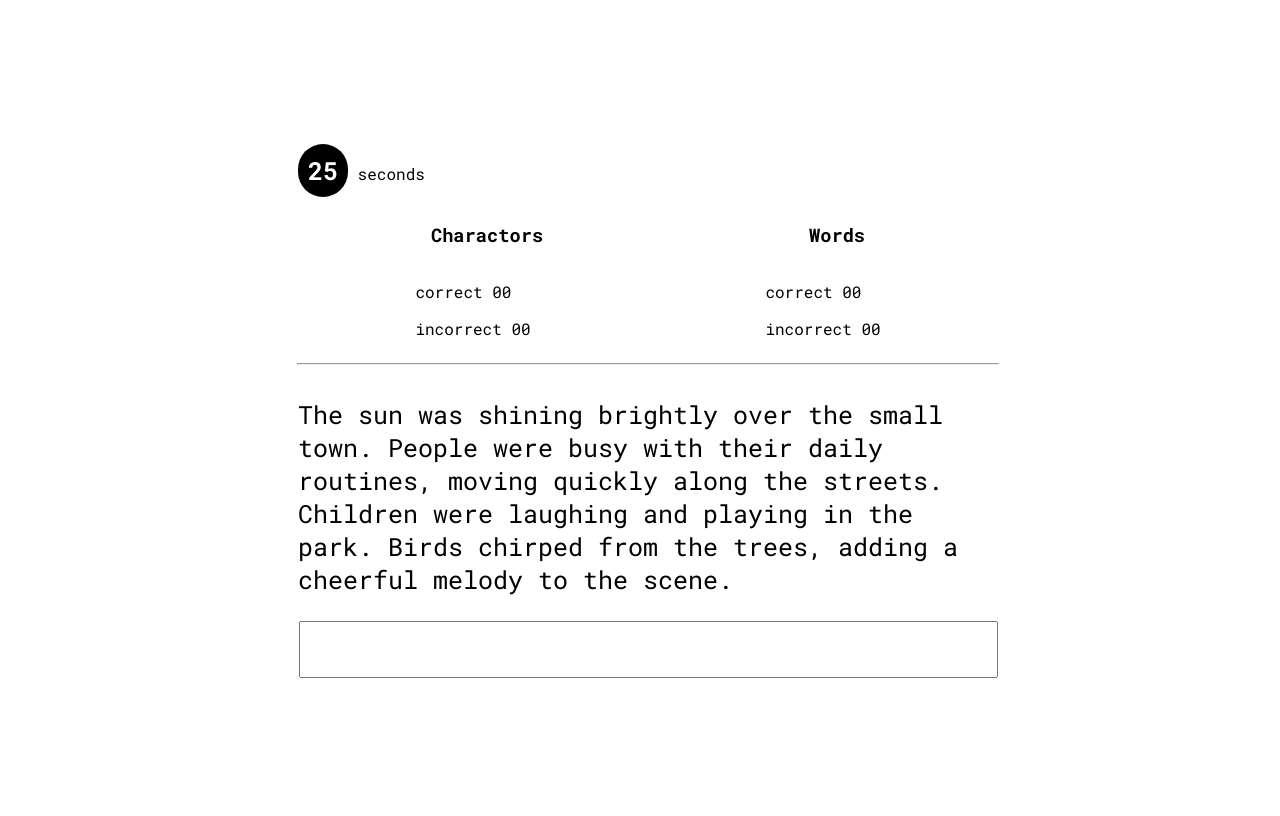
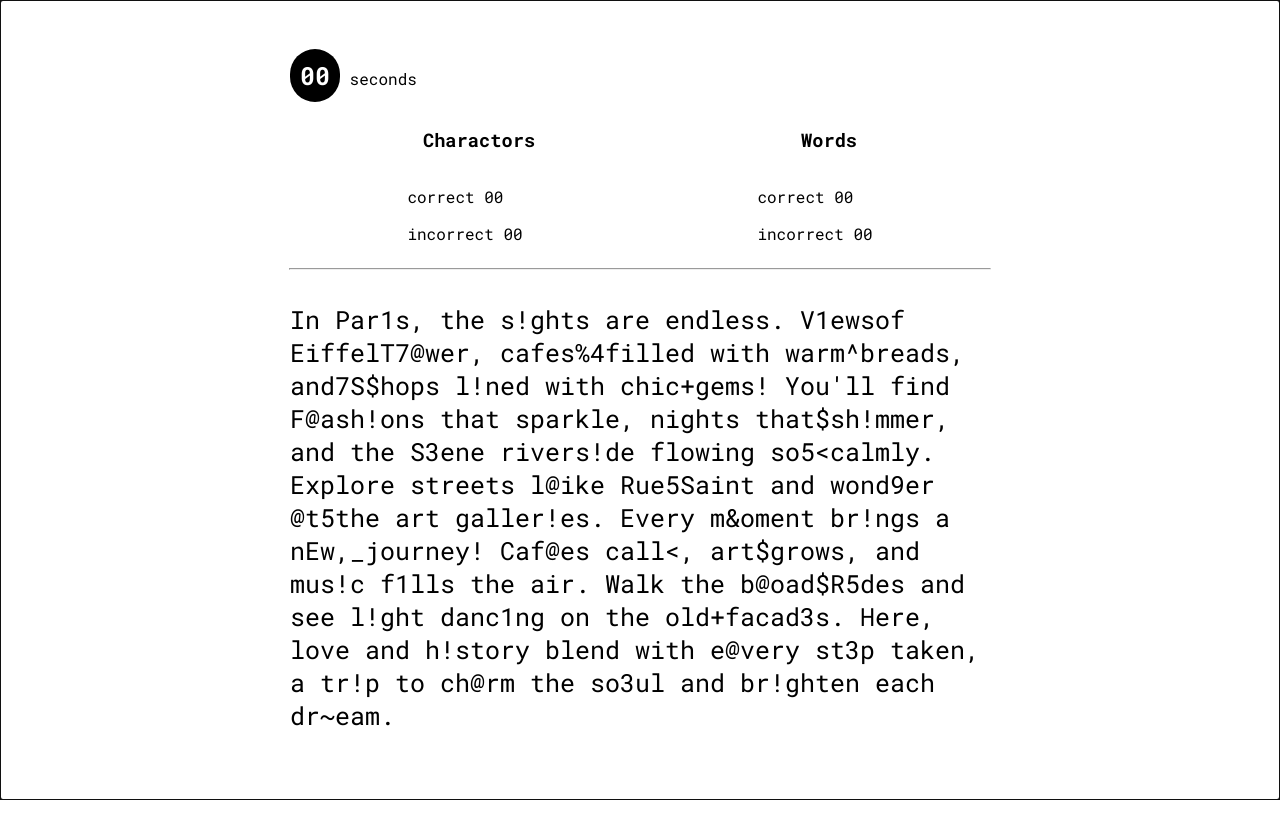
Before and after one commit to GayashanGamage/typing-game, a Vue app: page /eveluation in a window 1280 px wide. Built offline with nearby package versions, Linux system fonts and the light colour scheme.

Commit message:
remove text input box and replace with div

```diff
--- a/src/views/result.vue
+++ b/src/views/result.vue
@@ -14,8 +14,9 @@
   height: 100vh;
 }
 .page-title {
+  font-family: "Roboto Mono", monospace;
   font-size: 25px;
-  font-family: "Roboto Mono", serif;
-  font-weight: 900;
+  width: 700px;
+  text-align: center;
 }
 </style>
--- a/src/views/typeEveluation.vue
+++ b/src/views/typeEveluation.vue
@@ -1,5 +1,11 @@
 <template>
-  <div class="level-one-container">
+  <div
+    class="level-one-container"
+    @keydown="typing"
+    tabindex="0"
+    @focusout="showPopup"
+    id="mainwindow"
+  >
     <div class="timer-container">
       <p>
         <span class="timer">{{ String(timer).padStart(2, "0") }}</span> seconds
@@ -25,23 +31,25 @@
     <p class="paragraph" id="abc">
       <span class="slct" v-html="completeText"></span>{{ paragraph.join("") }}
     </p>
-    <input
-      id="inputBox"
-      type="text"
-      class="userInput"
-      @keydown="typing"
-      @click="changeCursor"
-      v-model="userInput"
-    />
+    <div class="popup" v-show="popup">
+      <div class="popup-message">
+        <p class="info">Just type this shit & find your performance</p>
+        <button class="popup-button" @click="focusOnEditor">LET'S START</button>
+      </div>
+    </div>
   </div>
 </template>
 
 <script setup>
 import router from "@/router";
-import { onMounted, ref } from "vue";
+import { onBeforeMount, onMounted, ref } from "vue";
+
+onMounted(() => {
+  document.getElementById("mainwindow").focus();
+});
 
 const paragraphL =
-  "The sun was shining brightly over the small town. People were busy with their daily routines, moving quickly along the streets. Children were laughing and playing in the park. Birds chirped from the trees, adding a cheerful melody to the scene.";
+  "In Par1s, the s!ghts are endless. V1ewsof EiffelT7@wer, cafes%4filled with warm^breads, and7S$hops l!ned with chic+gems! You'll find F@ash!ons that sparkle, nights that$sh!mmer, and the S3ene rivers!de flowing so5<calmly. Explore streets l@ike Rue5Saint and wond9er @t5the art galler!es. Every m&oment br!ngs a nEw,_journey! Caf@es call<, art$grows, and mus!c f1lls the air. Walk the b@oad$R5des and see l!ght danc1ng on the old+facad3s. Here, love and h!story blend with e@very st3p taken, a tr!p to ch@rm the so3ul and br!ghten each dr~eam.";
 
 const paragraph = ref(paragraphL.split(""));
 const userInput = ref("");
@@ -58,7 +66,10 @@ const incorrectW = ref(0);
 
 // timmer
 const isTimmerRun = ref(false);
-const timer = ref(25);
+const timer = ref(0);
+
+// focuse out popup
+const popup = ref(false);
 
 const prohibitedKeys = [
   "Backspace",
@@ -137,12 +148,6 @@ const checkWord = (userInput, paragraphInput) => {
 };
 
 const typing = (event) => {
-  // put front cursor always
-  let inputBox = document.getElementById("inputBox");
-  inputBox.setSelectionRange(-1, -1);
-
-  // check word correctness
-
   // prevent backspace and deletekey to remove text from user input
   if (event.key == "Backspace" || event.key == "Delete") {
     event.preventDefault();
@@ -201,22 +206,31 @@ const typing = (event) => {
 };
 
 const startTimer = () => {
-  setInterval(function () {
-    if (timer.value === 1) {
-      router.push({ name: "result" });
+  setInterval(() => {
+    if (timer.value === 300 || popup.value === true) {
+      clearInterval(startTimer);
     }
-    timer.value -= 1;
+    timer.value++;
   }, 1000);
 };
-// this is for prevent input box cursor movement
-const changeCursor = () => {
-  let inputBox = document.getElementById("inputBox");
-  inputBox.setSelectionRange(-1, -1);
+
+const showPopup = () => {
+  popup.value = true;
+};
+
+const focusOnEditor = () => {
+  document.getElementById("mainwindow").focus();
+  popup.value = false;
 };
 </script>
 
 <style scoped>
 .level-one-container {
+  position: absolute;
+  top: 0;
+  left: 0;
+  right: 0;
+  bottom: 0;
   height: 100vh;
   width: 100vw;
   display: flex;
@@ -228,6 +242,7 @@ const changeCursor = () => {
   font-family: "Roboto Mono", monospace;
   font-size: 25px;
   width: 700px;
+  user-select: none;
 }
 .userInput {
   width: 675px;
@@ -235,6 +250,8 @@ const changeCursor = () => {
   font-size: 25px;
   outline: none;
   padding: 10px;
+  /* display: none; */
+  visibility: hidden;
 }
 .result-container {
   width: 700px;
@@ -268,6 +285,50 @@ const changeCursor = () => {
   padding: 10px;
   border-radius: 50px;
 }
+.popup {
+  position: absolute;
+  top: 0;
+  left: 0;
+  width: 100vw;
+  height: 100vh;
+  background-color: rgba(0, 0, 0, 0.7);
+  display: flex;
+  justify-content: center;
+  align-items: center;
+}
+.popup-message {
+  width: 500px;
+  height: 250px;
+  background-color: aliceblue;
+  border-radius: 4px;
+  display: flex;
+  justify-content: center;
+  align-items: center;
+  flex-direction: column;
+}
+.info {
+  font-family: "Roboto Mono", serif;
+  font-size: 24px;
+  font-weight: 900;
+  text-align: center;
+}
+.popup-button {
+  font-family: "Roboto Mono", serif;
+  font-weight: 900;
+  font-size: 20px;
+  width: fit-content;
+  height: fit-content;
+  padding: 5px 20px;
+  color: aliceblue;
+  background-color: black;
+  border-radius: 4px;
+  border: 0px;
+}
+.popup-button:hover {
+  background-color: aliceblue;
+  color: black;
+  border: 3px solid black;
+}
 </style>
 
 <style>
```
